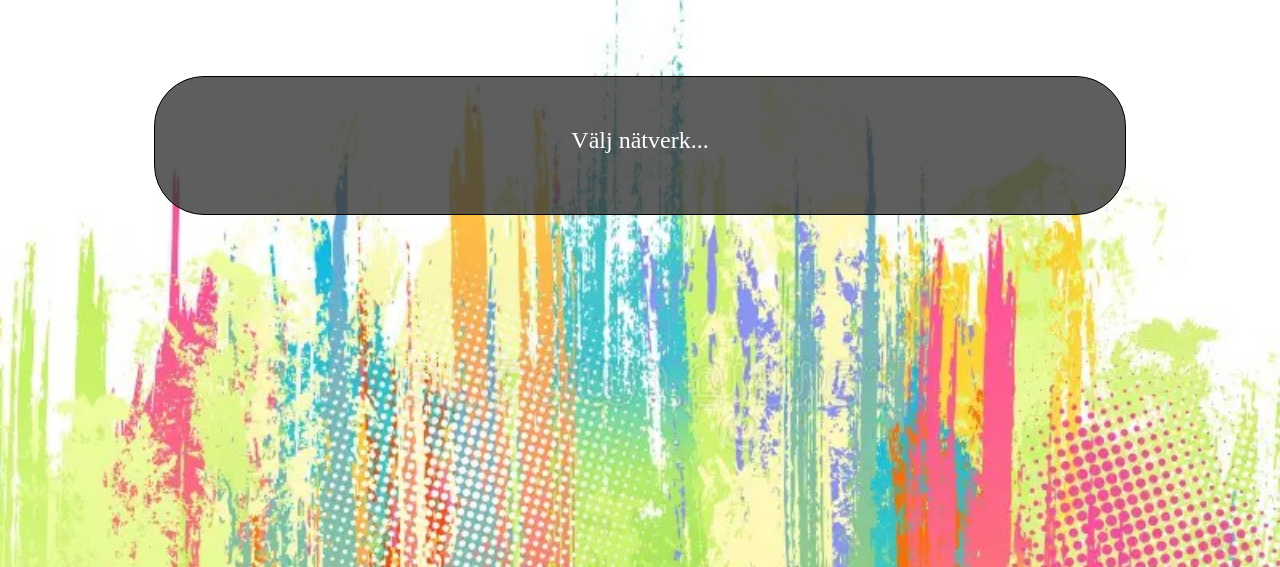
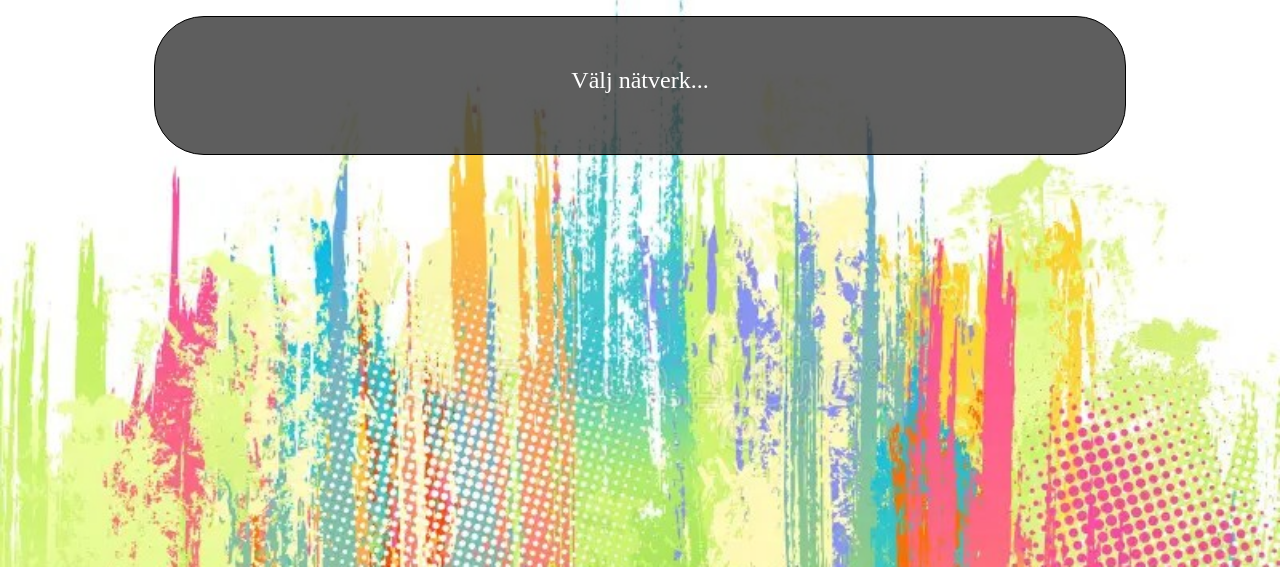
Before and after one commit to devmus/swish2.0, a plain HTML site: page index.html in a window 1280 px wide. Shown: the part 233-800 px from the top of the page. Drawn offline with Linux system fonts and the light colour scheme.

Commit message:
:bug: Style fix

```diff
--- a/site.css
+++ b/site.css
@@ -125,7 +125,7 @@ option{
 /* MAIN */
 
 main{
-  padding-top: 5rem;
+  padding-top: 20px;
   display: flex;
   flex-direction: column;
   align-items: center;
@@ -298,6 +298,7 @@ overflow: show;
   flex-direction: column-reverse;
   max-height: 150px;
   overflow-y: scroll;
+  border: 1px solid rgba(0, 0, 0, 0.2);
 }
 
 .trx-history-details{
```
